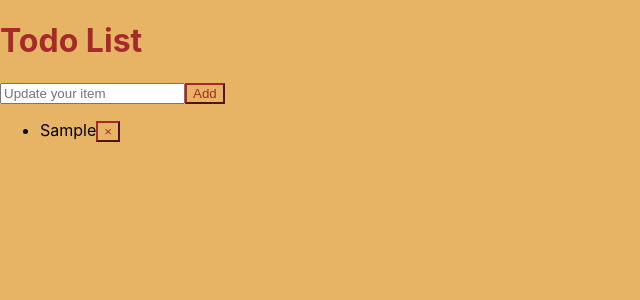
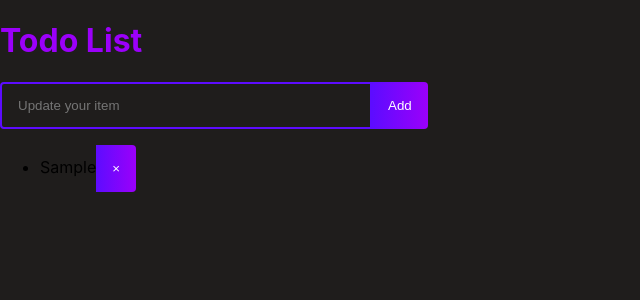
Before and after one commit to Nomcebo-coder-hub/react-todo-list, a React (Create React App) app: page / in a window 1280 px wide. Both pictures are taken after typing "Sample" into the empty fields and a click on the button "Add". Shown: the top 300 px of the page, without its empty margins (0-640 px from the left). Built offline with nearby package versions, Linux system fonts and the light colour scheme.

Commit message:
Update App.css and App.js

```diff
--- a/src/App.css
+++ b/src/App.css
@@ -1,17 +1,64 @@
 body {
-  background-color: rgb(231, 180, 102);
+  background-color: rgb(31, 29, 28);
 }
 
 h1 {
-  color: brown;
+  color: rgba(155, 0, 250, 1);
 }
 
-input {
-  position: relative;
+.todo-app {
+  display: flex;
+  flex-direction: column;
+  justify-content: start;
+  width: 520px;
+  min-height: 600px;
+  background: #161a2b;
+  text-align: center;
+  margin: 128px auto;
+  border-radius: 10px;
+  padding-bottom: 32px;
 }
 
-button {
-  color: brown;
-  background-color: rgb(231, 180, 102);
-  border-color: brown;
+.submit-input {
+  padding: 14px 32px 14px 16px;
+  border-radius: 4px 0 0 4px;
+  border: 2px solid #5d0cff;
+  outline: none;
+  width: 320px;
+  background: transparent;
+  color: #fff;
 }
+
+.sybmit-input::placeholder {
+  color: #e2e2e2;
+}
+
+.submit-button {
+  padding: 16px;
+  border: none;
+  border-radius: 0 4px 4px 0;
+  cursor: pointer;
+  outline: none;
+  background: linear-gradient(
+    90deg,
+    rgba(93, 12, 255, 1) 0%,
+    rgba(155, 0, 250, 1) 100%
+  );
+  color: #fff;
+  text-transform: capitalize;
+}
+
+.submit-button-update {
+  padding: 16px;
+  border: none;
+  border-radius: 0 4px 4px 0;
+  cursor: pointer;
+  outline: none;
+  background: linear-gradient(
+    90deg,
+    rgba(93, 12, 255, 1) 0%,
+    rgba(155, 0, 250, 1) 100%
+  );
+  color: #fff;
+  text-transform: capitalize;
+}
--- a/src/App.js
+++ b/src/App.js
@@ -41,7 +41,12 @@ function App() {
           {list.map((todo) => (
             <li key={todo.id}>
               {todo.todo}
-              <button onClick={() => deleteTodo(todo.id)}>&times;</button>
+              <button
+                className="submit-button-update"
+                onClick={() => deleteTodo(todo.id)}
+              >
+                &times;
+              </button>
             </li>
           ))}
         </ul>
--- a/src/index.js
+++ b/src/index.js
@@ -1,7 +1,7 @@
 import React from "react";
+import App from "./App";
 import ReactDOM from "react-dom";
 import "./index.css";
-import App from "./App";
 import reportWebVitals from "./reportWebVitals";
 
 ReactDOM.render(
```
